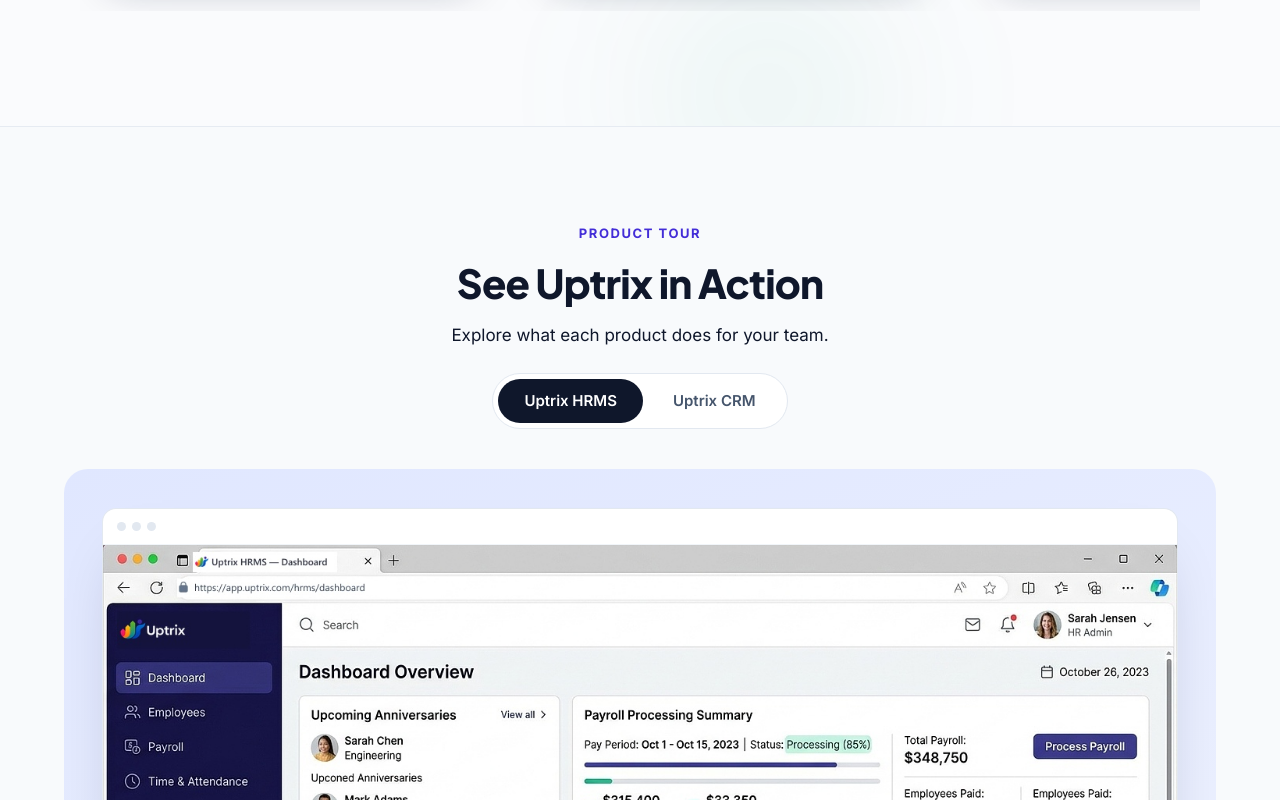
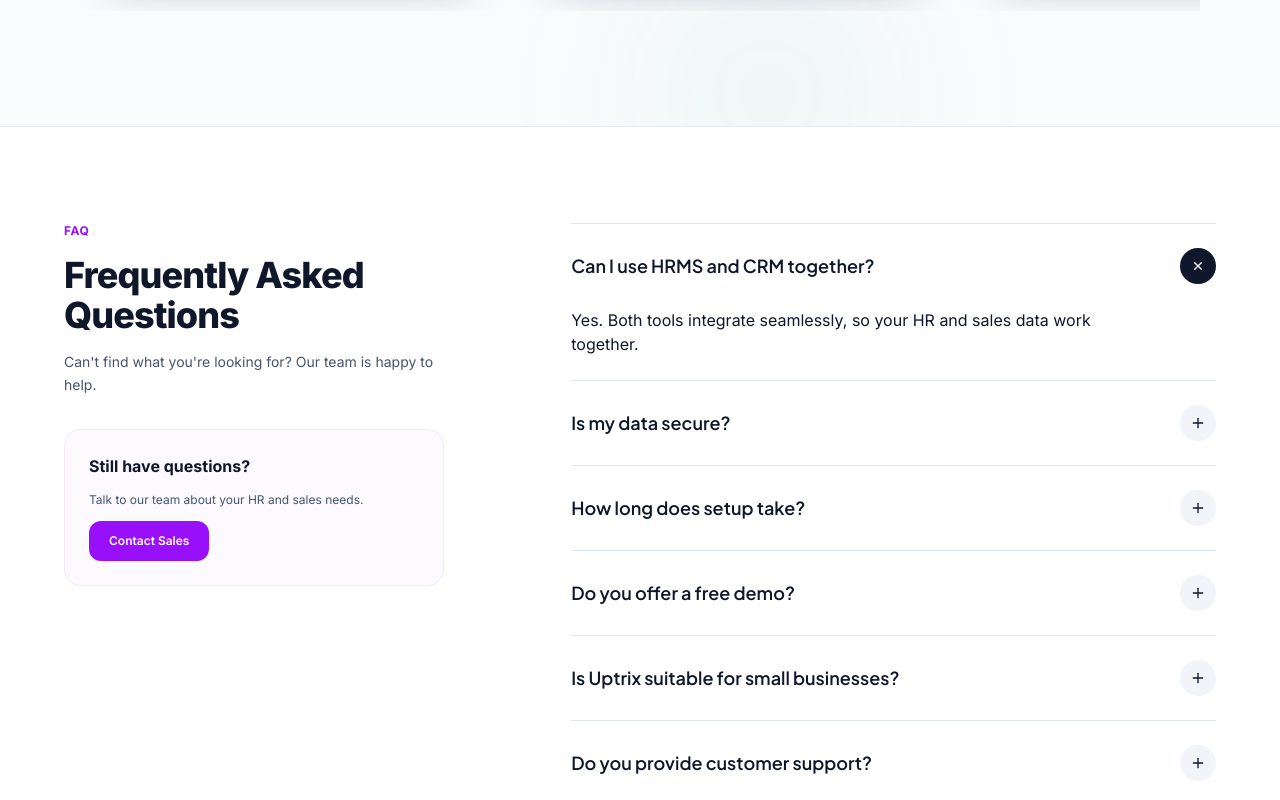
Before and after one commit to rajukumar143/uptrix-global, a Next.js app: page /home-2 in a window 1280 px wide. Shown: the part 7340-8140 px from the top of the page. Built offline with nearby package versions, Linux system fonts and the light colour scheme; no server answers.

Commit message:
feat(home-2): remove Product Tour section from /home-2

```diff
--- a/src/app/home-2/page.tsx
+++ b/src/app/home-2/page.tsx
@@ -3,7 +3,6 @@
 import LogoMarquee from "@/components/site/LogoMarquee";
 import StoriesSection from "@/components/site/StoriesSection";
 import CaseStudiesSection from "@/components/site/CaseStudiesSection";
-import ProductTour from "@/components/home/ProductTour";
 import CustomToolsSection from "@/components/home/CustomToolsSection";
 import Faq from "@/components/home/Faq";
 import Home2Hero from "@/components/home/Home2Hero";
@@ -60,15 +59,6 @@
         {/* Case Studies Section */}
         {c.stories && (
           <CaseStudiesSection productFilter={c.stories.productFilter || ""} theme="light" />
-        )}
-
-        {/* Product Tour */}
-        {c.productTour && (
-          <section aria-labelledby="tour-heading" className="bg-slate-50 py-16 sm:py-24">
-            <div className="mx-auto max-w-[1200px] px-6">
-              <ProductTour content={c.productTour} />
-            </div>
-          </section>
         )}
 
         {/* FAQ Section */}
```
